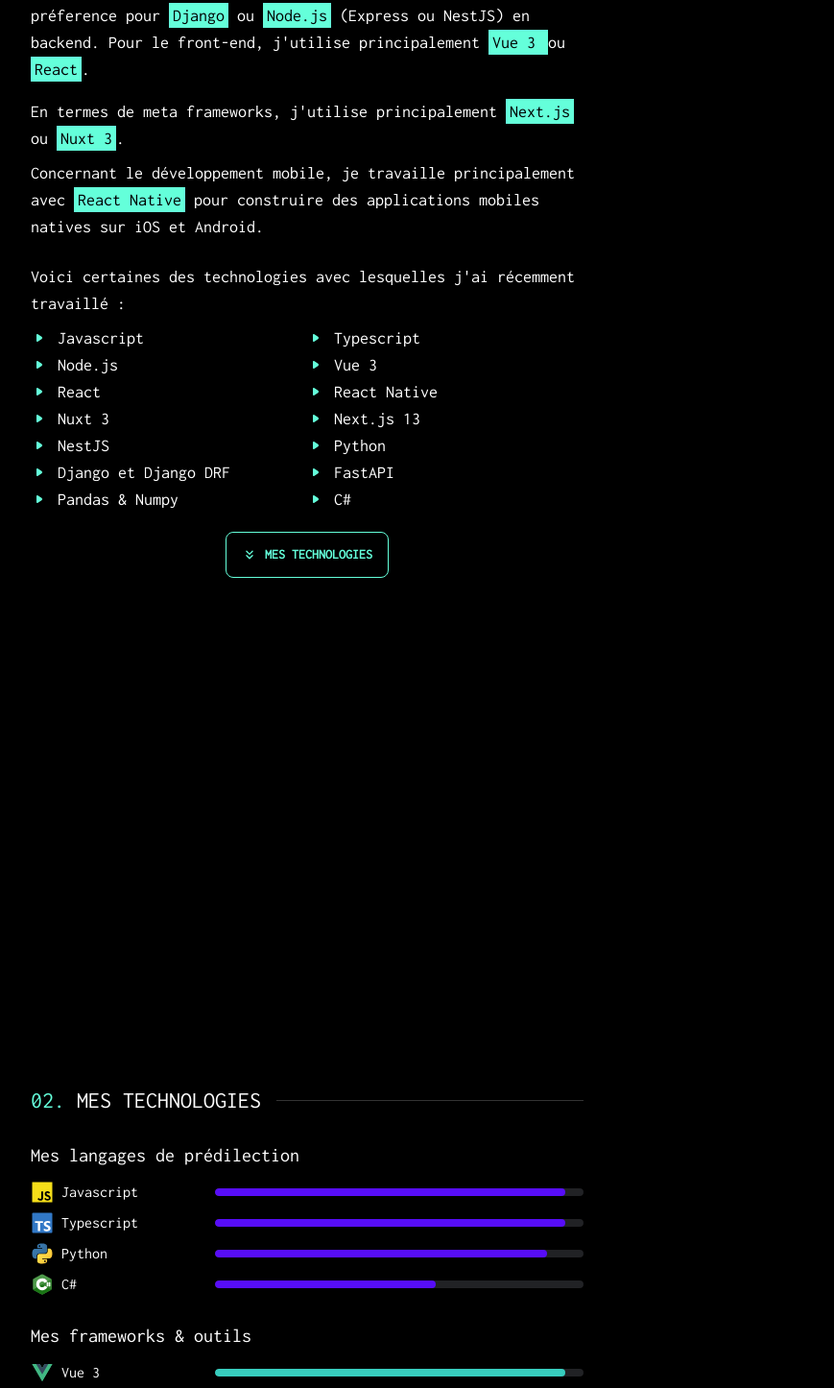
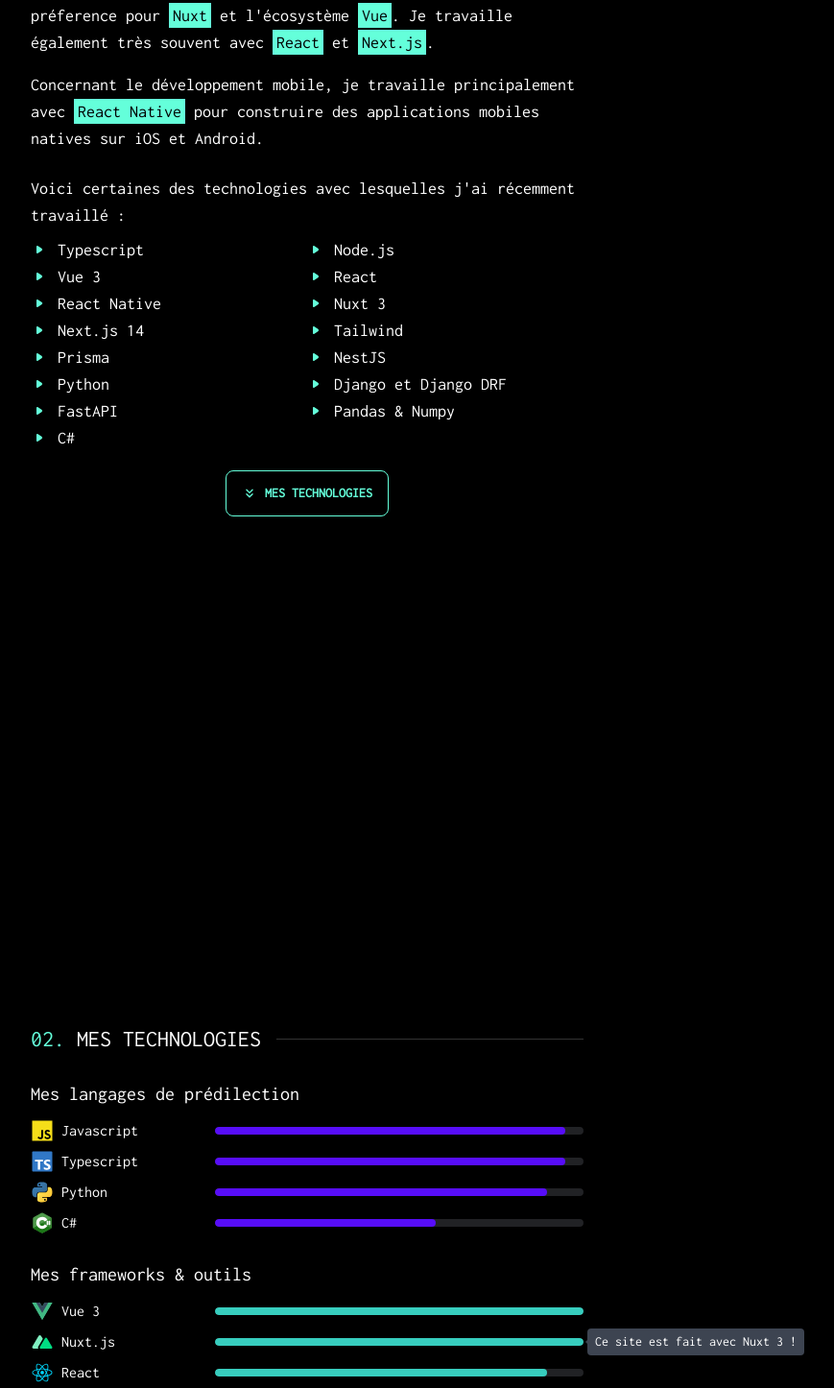
Before and after one commit to hilaliMoncef/portfolio, a Nuxt app: page / in a window 1280 px wide. Shown: the part 1462-2908 px from the top of the page at 96% size, without its empty margins (160-1029 px from the left). Built offline with nearby package versions, Linux system fonts and the light colour scheme.

Commit message:
FIX : Updating dates & experiences

```diff
--- a/components/Home/AboutMe.vue
+++ b/components/Home/AboutMe.vue
@@ -34,50 +34,30 @@
             et Javascript. En termes de stack technique, j'ai une préference
             pour
             <a
-              href="https://www.djangoproject.com/"
+              href="https://www.nuxt.com/"
               target="_blank"
               class="bg-primary p-1 text-black"
-              >Django</a
+              >Nuxt</a
             >
-            ou
+            et l'écosystème
             <a
-              href="https://www.djangoproject.com/"
+              href="https://www.vuejs.org/"
               target="_blank"
               class="bg-primary p-1 text-black"
-              >Node.js</a
-            >
-            (Express ou NestJS) en backend. Pour le front-end, j'utilise
-            principalement
+              >Vue</a
+            >. Je travaille également très souvent avec
             <a
-              href="https://vuejs.org/"
-              target="_blank"
-              class="bg-primary p-1 text-black"
-              >Vue 3
-            </a>
-            ou
-            <a
-              href="https://beta.reactjs.org/"
+              href="https://react.dev/"
               target="_blank"
               class="bg-primary p-1 text-black"
               >React</a
-            >.
-          </p>
-          <p class="mb-2">
-            En termes de meta frameworks, j'utilise principalement
+            >
+            et
             <a
               href="https://nextjs.org/"
               target="_blank"
               class="bg-primary p-1 text-black"
-            >
-              Next.js
-            </a>
-            ou
-            <a
-              href="https://nuxt.com/"
-              target="_blank"
-              class="bg-primary p-1 text-black"
-            >
-              Nuxt 3</a
+              >Next.js</a
             >.
           </p>
           <p class="mb-6">
@@ -151,14 +131,15 @@
 
 <script setup>
 const technologies = [
-  { id: 1, name: "Javascript" },
   { id: 2, name: "Typescript" },
   { id: 11, name: "Node.js" },
   { id: 3, name: "Vue 3" },
   { id: 12, name: "React" },
   { id: 14, name: "React Native" },
   { id: 4, name: "Nuxt 3" },
-  { id: 13, name: "Next.js 13" },
+  { id: 13, name: "Next.js 14" },
+  { id: 16, name: "Tailwind" },
+  { id: 17, name: "Prisma" },
   { id: 5, name: "NestJS" },
   { id: 6, name: "Python" },
   { id: 7, name: "Django et Django DRF" },
--- a/components/Home/Experiences.vue
+++ b/components/Home/Experiences.vue
@@ -71,17 +71,48 @@
     `,
   },
   {
+    id: 10,
+    company: "EatNow",
+    title: "CTO",
+    website: "https://eatnow.ma",
+    dates: "Juillet 2022 - Novembre 2022",
+    description: `
+        <p class="mb-2">EatNow est le leader marocain de la réservation en ligne pour les restaurants. Le but de la plateforme est d’aider les restaurateurs africains à se digitaliser, capter plus de réservations et améliorer leurs taux d’occupation et de no-shows.</p>
+        <p class="mb-2">En tant que CTO, j’ai du choisir la stack technique et développer from scratch la totalité de l’infrastructure. Aujourd’hui ce logiciel assure plus de 30000 réservations par mois et dispose d’une centaine d’utilisateurs/restaurateurs actifs par jour.</p>
+        <ul class="pl-6 list-disc mb-2">
+          <li>Nuxt 3 en full-stack, hébergé sur Vercel</li>
+          <li>Redis via Upstash</li>
+          <li>Postgres via Supabase, avec Prisma comme ORM</li>
+          <li>Github Actions pour la CI/CD</li>
+          <li>Konva pour la manipulation d’un environnement 2D (plan de salle etc..)</li>
+        </ul>
+    `,
+  },
+  {
     id: 5,
     company: "MORFO",
     title: "Lead dev full-stack",
     website: "https://morfo.rest",
-    dates: "Octobre 2022 - Novembre 2022",
+    dates: "Septembre 2022 - Novembre 2022",
     description: `
         <p class="mb-2">Création d'un dashboard pour les clients de MORFO pour leur permettre de suivre l'évolution des projets de reforestation. </p>
-        <p class="mb-2">Développement du dashboard avec Next.js 13 (server-components) avec Supabase en BaaS. CI/CD sur Vercel directement.</p>
-        <p class="mb-2">Plusieurs dashboards permettant de visualiser KPI, vue satellite et follow-up sur les données de reforstation.</p>
+        <p class="mb-2">Développement du dashboard avec Next.js 13 (server components) avec Supabase en BaaS. CI/CD sur Vercel directement.</p>
+        <p class="mb-2">Plusieurs dashboards permettant de visualiser les KPIs, les vues satellite et recevoir le follow-up sur les données de reforstation.</p>
         <p class="mb-2">Visualisation de cartographie 3D (avec Three.js) provenant des drones et des technologies propriétaires de MORFO.</p>
         <p class="mb-2">Différents niveaux d'accès et de droits pour les clients avec un système d'invitation de collaborator. Un back-office d'administration est également incorporé directement à l'app.</p>
+    `,
+  },
+  {
+    id: 9,
+    company: "Skeepit",
+    title: "Développeur React Native",
+    website: "https://fr.skeepit.com/",
+    dates: "Avril 2022 - Juillet 2022",
+    description: `
+        <p class="mb-2">Skeepit est une application mobile qui digitalise les files d'attente des restaurants les plus fréquentés des grandes villes françaises. </p>
+        <p class="mb-2">En tant que développeur mobile, j'ai integré l'équipe dans le cadre du projet de réecriture de l'application entièrement sous React Native (migration d'un stack sous Cordova).</p>
+        <p class="mb-2">Il a fallu tout repenser, notamment en termes d'UI / UX pour un parcours simplifié. Il fallait également simplifier le backend pour passer à une API avec une architecture et des normes plus récentes. </p>
+        <p class="mb-2">Un gros focus a été mis sur la sécurité et la fiabilité : des facteurs de succès importants pour ce genre d'application.</p>
     `,
   },
   {
@@ -89,24 +120,12 @@
     company: "Neoresid",
     title: "Développeur fullstack",
     website: "https://neoresid.com",
-    dates: "Juin 2022 - Octobre 2022",
+    dates: "Avril 2022 - Juillet 2022",
     description: `
         <p class="mb-2">Refonte totale du stack web de Neoresid from scratch. </p>
         <p class="mb-2">Développement sous Django avec un site permettant de mettre en avant les différentes résidences étudiantes de la société partout en France, de visualiser et de déposer un dossier de candidature.</p>
         <p class="mb-2">Une autre plateforme d'administration a été développé permettant à l'équipe marketing de modifier complètement le contenu du site et de paramétrer les fonctionnalités complexes de celui-ci. Les différents employés au niveau des résidences ont également un accès spécifique pour gérer leur résidence.</p>
         <p class="mb-2">Un gros travail a été fait au niveau du SEO pour attirer un maximum de trafic.</p>
-    `,
-  },
-  {
-    id: 9,
-    title: "Développeur mobile",
-    website: "https://skeepit.com",
-    dates: "Avril 2022 - Juillet 2022",
-    description: `
-        <p class="mb-2">Skeepit est une application mobile qui digitalise les files d'attente des restaurants les plus fréquentés des grandes villes françaises. </p>
-        <p class="mb-2">En tant que développeur mobile, j'ai integré l'équipe dans le cadre du projet de réecriture de l'application entièrement sous React Native (migration d'un stack sous Cordova).</p>
-        <p class="mb-2">Il a fallu tout repenser, notamment en termes d'UI / UX pour un parcours simplifié. Il fallait également simplifier le backend pour passer à une API avec une architecture et des normes plus récentes. </p>
-        <p class="mb-2">Un gros focus a été mis sur la sécurité et la fiabilité : des facteurs de succès importants pour ce genre d'application.</p>
     `,
   },
   {
```
Also changed, not shown: components/Home/Skills.vue (+16 -7 lines), package.json (+5 -5 lines), 1 other file (tests, documents, lock files or other folders).
